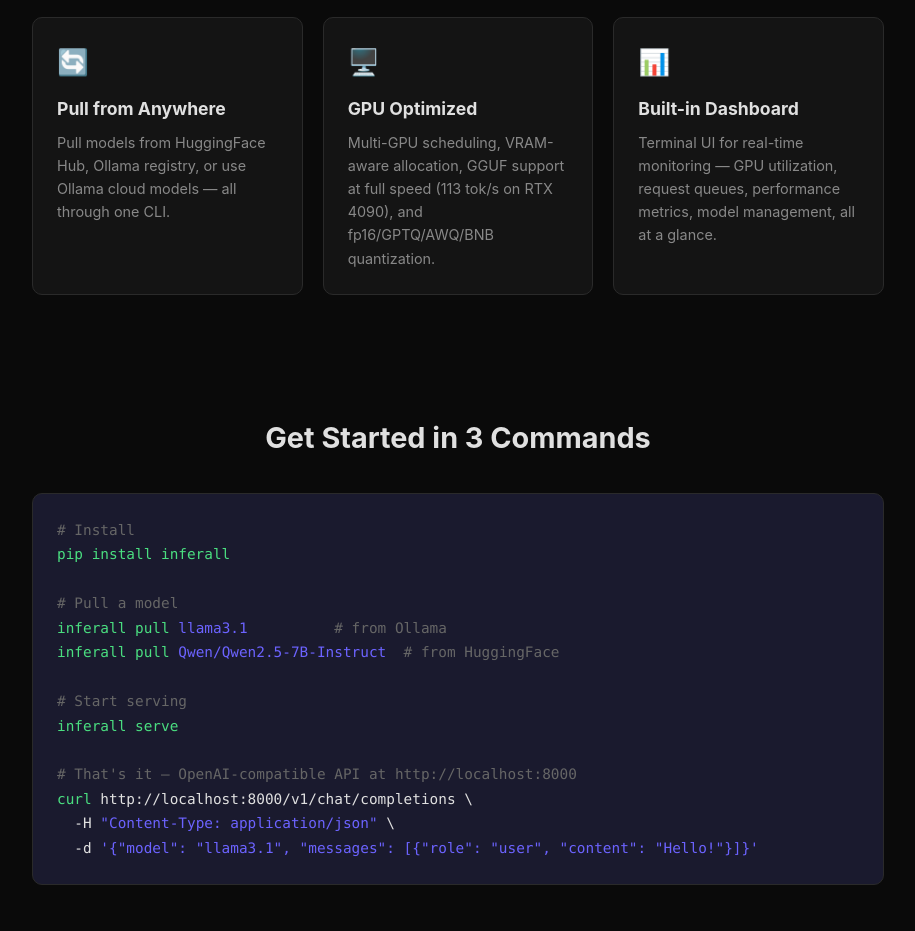
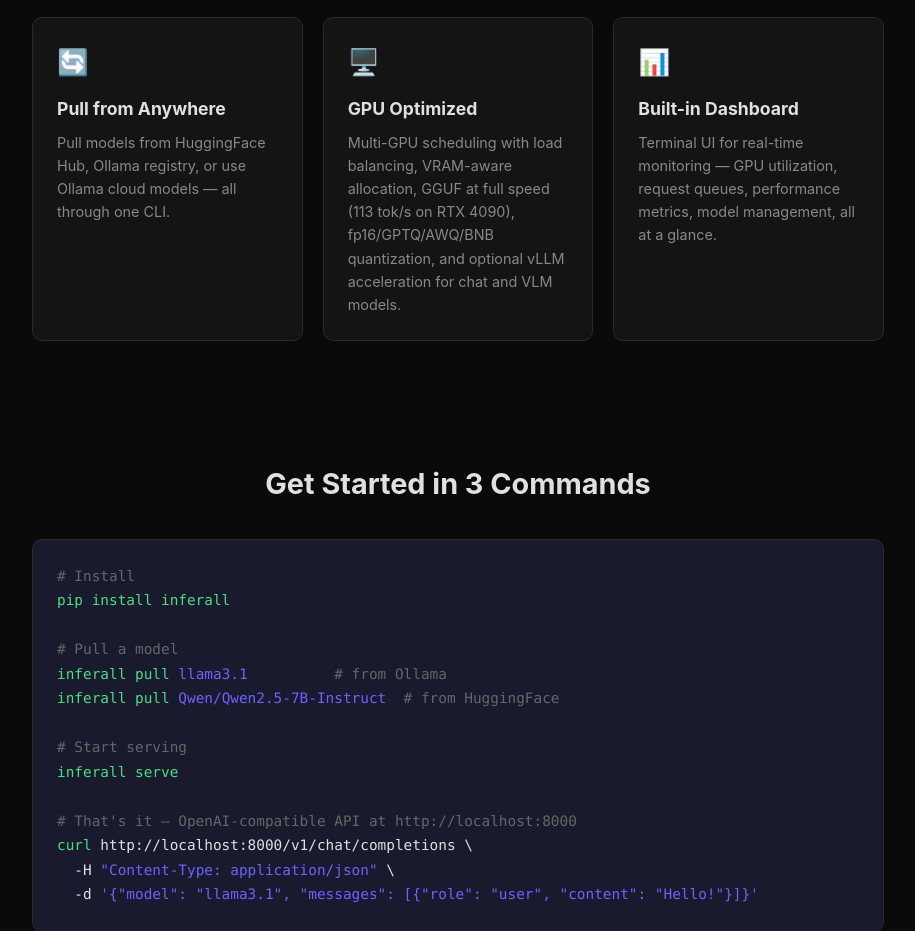
Before and after one commit to GravenSm/inferall, a plain HTML site: page docs/index.html in a window 1280 px wide. Shown: the part 968-1899 px from the top of the page, without its empty margins (182-1097 px from the left). Drawn offline with Linux system fonts and the light colour scheme.

Commit message:
Docs + version: vLLM backend, GPU balancing, chandra-ocr-2 perf
- README: new vLLM Backend section with rationale, setup, env-var
  tuning table, and the chandra-ocr-2 31.6 -> 48.2 tok/s benchmark.
  CLI quick-start gains the `inferall vllm` subcommand block. The
  architecture diagram now lists vllm_backend.py + vllm_runtime.py
  and notes load balancing on the GPU allocator.
- docs/index.html: GPU-optimized feature card mentions vLLM and
  load balancing.
- pyproject.toml: bump 0.1.0 -> 0.2.0, description mentions vLLM
  acceleration. vLLM is intentionally NOT listed as a dependency
  or optional extra — it lives in its own venv (~/.cache/inferall/
  vllm-venv) because vllm pins transformers<5 and would conflict
  with the main env. `inferall vllm install` is the install path.

Co-Authored-By: Claude Opus 4.6 (1M context) <noreply@anthropic.com>

```diff
--- a/docs/index.html
+++ b/docs/index.html
@@ -295,7 +295,7 @@
                 <div class="feature">
                     <div class="icon">🖥️</div>
                     <h3>GPU Optimized</h3>
-                    <p>Multi-GPU scheduling, VRAM-aware allocation, GGUF support at full speed (113 tok/s on RTX 4090), and fp16/GPTQ/AWQ/BNB quantization.</p>
+                    <p>Multi-GPU scheduling with load balancing, VRAM-aware allocation, GGUF at full speed (113 tok/s on RTX 4090), fp16/GPTQ/AWQ/BNB quantization, and optional vLLM acceleration for chat and VLM models.</p>
                 </div>
                 <div class="feature">
                     <div class="icon">📊</div>
```
Also changed, not shown: 2 other files.
